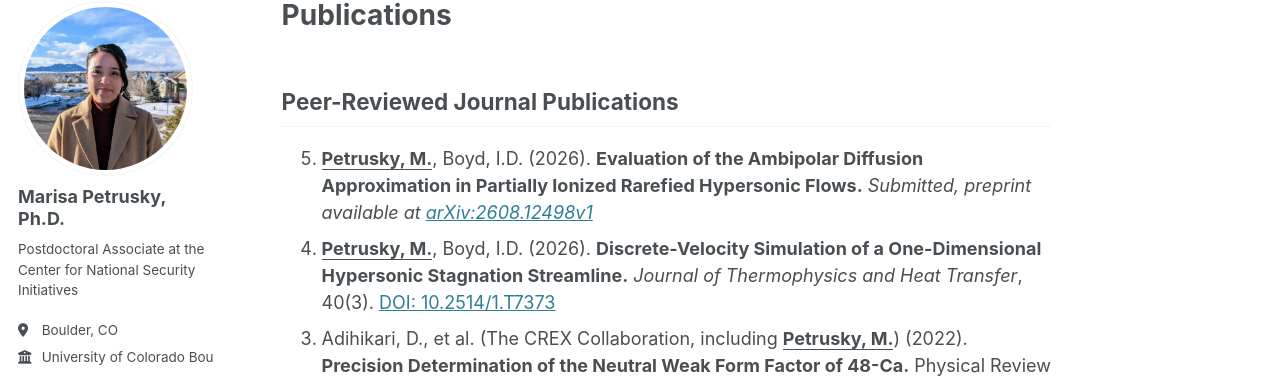
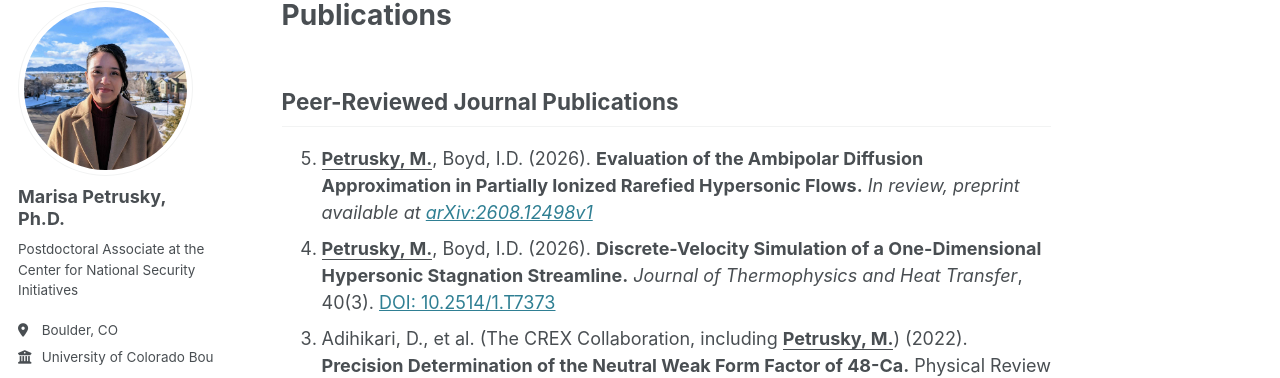
Before and after one commit to marisapetrusky/marisapetrusky.github.io, a Jekyll site: the page built from _pages/publications.html, in a window 1280 px wide and 900 px high. Shown: the part 105-483 px from the top of the window. Built offline with Jekyll 4.4.1, drawn with Linux system fonts in a browser that asks for light colours; some web fonts are replaced.

Commit message:
Update publications.html

```diff
--- a/_pages/publications.html
+++ b/_pages/publications.html
@@ -10,7 +10,7 @@
 <h2> Peer-Reviewed Journal Publications</h2>
 
 <ol>
-  <li value="5"><b><u>Petrusky, M.</u></b>, Boyd, I.D. (2026). <b>Evaluation of the Ambipolar Diffusion Approximation in Partially Ionized Rarefied Hypersonic Flows.</b> <i>Submitted, preprint available at <a href="https://arxiv.org/abs/2608.12498">arXiv:2608.12498v1</a></i>
+  <li value="5"><b><u>Petrusky, M.</u></b>, Boyd, I.D. (2026). <b>Evaluation of the Ambipolar Diffusion Approximation in Partially Ionized Rarefied Hypersonic Flows.</b> <i>In review, preprint available at <a href="https://arxiv.org/abs/2608.12498">arXiv:2608.12498v1</a></i>
   <li value="4"><b><u>Petrusky, M.</u></b>, Boyd, I.D. (2026). <b>Discrete-Velocity Simulation of a One-Dimensional Hypersonic Stagnation Streamline.</b> <i>Journal of Thermophysics and Heat Transfer</i>, 40(3). <a href="https://arc.aiaa.org/doi/10.2514/1.T7373">DOI: 10.2514/1.T7373</a>
   <li value="3">Adihikari, D., et al. (The CREX Collaboration, including <b><u>Petrusky, M.</u></b>) (2022). <b>Precision Determination of
 the Neutral Weak Form Factor of 48-Ca.</b> Physical Review Letters, 129(4). <a href="https://doi.org/10.1103/PhysRevLett.129.042501">DOI: 10.1103/Phys-RevLett.129.042501</a>
```
